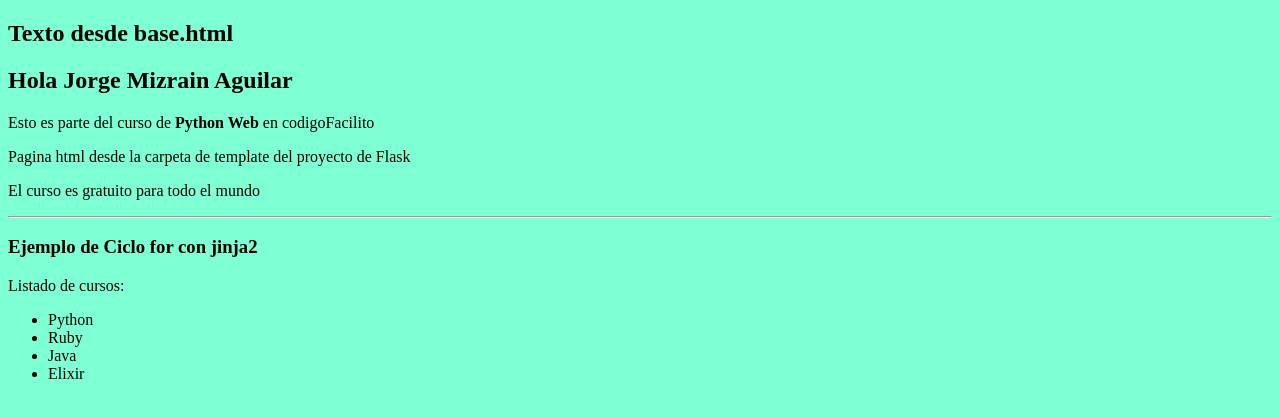
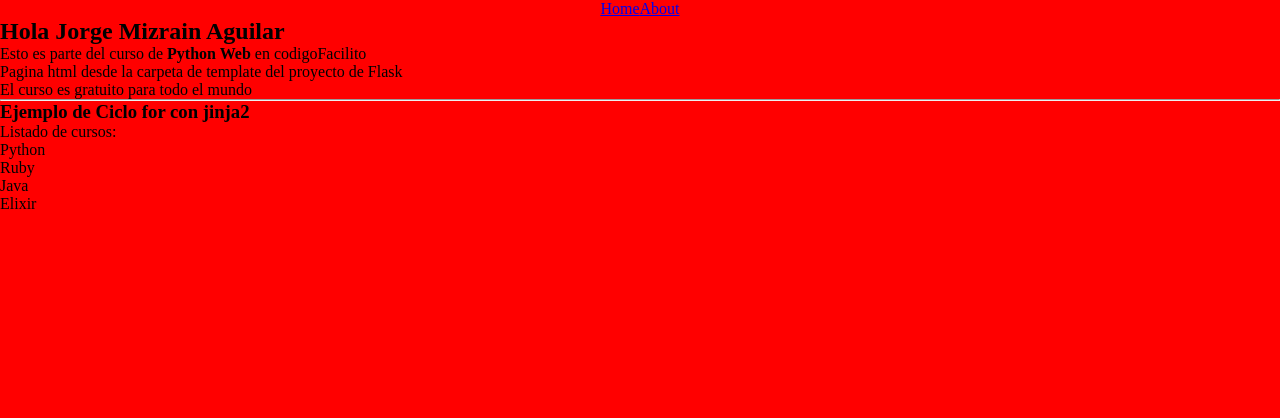
Before and after one commit to mizradev/desarrolloweb_python, a Flask app: page / in a window 1280 px wide. Shown: the top 418 px of the page. Run offline with Flask 2, Linux system fonts and the light colour scheme.

Commit message:
Uso de Links

```diff
--- a/01_desarrolloweb_python/tutorial/main.py
+++ b/01_desarrolloweb_python/tutorial/main.py
@@ -18,6 +18,12 @@ def index():
     									is_premium=is_premium,
     									courses=courses)# carga el html del templates/
 
+
+@app.route('/about')
+def about():
+    return render_template('about.html')
+
+
 # ruta con parametros
 #@app.route('/usuario/<username>')
 #@app.route('/usuario/<last_name>/<name>')
--- a/01_desarrolloweb_python/tutorial/static/css/style.css
+++ b/01_desarrolloweb_python/tutorial/static/css/style.css
@@ -1,3 +1,15 @@
+*{
+    padding: 0;
+    margin: 0;
+    box-sizing: border-box;
+}
 body{
-    background-color: aquamarine;
+    background-color: red;
 }
+
+header ul{
+    display: flex;
+    justify-content: center;
+    margin-left:0;
+    list-style:none;
+}
--- a/01_desarrolloweb_python/tutorial/static/js/main.js
+++ b/01_desarrolloweb_python/tutorial/static/js/main.js
@@ -1 +1 @@
-alert('Hola mundo');
+//alert('Hola mundo');
--- /dev/null
+++ b/01_desarrolloweb_python/tutorial/templates/about.html
@@ -0,0 +1,5 @@
+{% extends 'base.html' %}
+
+{%  block content %}
+ <h2>About</h2>
+{%  endblock %}
--- a/01_desarrolloweb_python/tutorial/templates/base.html
+++ b/01_desarrolloweb_python/tutorial/templates/base.html
@@ -7,7 +7,12 @@
 	<link rel="stylesheet" href="{{ url_for('static', filename='css/style.css') }}">
 </head>
 <body>
-    <h2>Texto desde base.html</h2>
+    <header>
+		<ul>
+			<li><a href="{{ url_for('index') }}">Home</a></li>
+			<li><a href="{{ url_for('about') }}">About</a></li>
+		<ul>
+	</header>
     {% block content %}
     {% endblock %}
 	<script src="{{ url_for('static', filename='js/main.js') }}" ></script>
```
